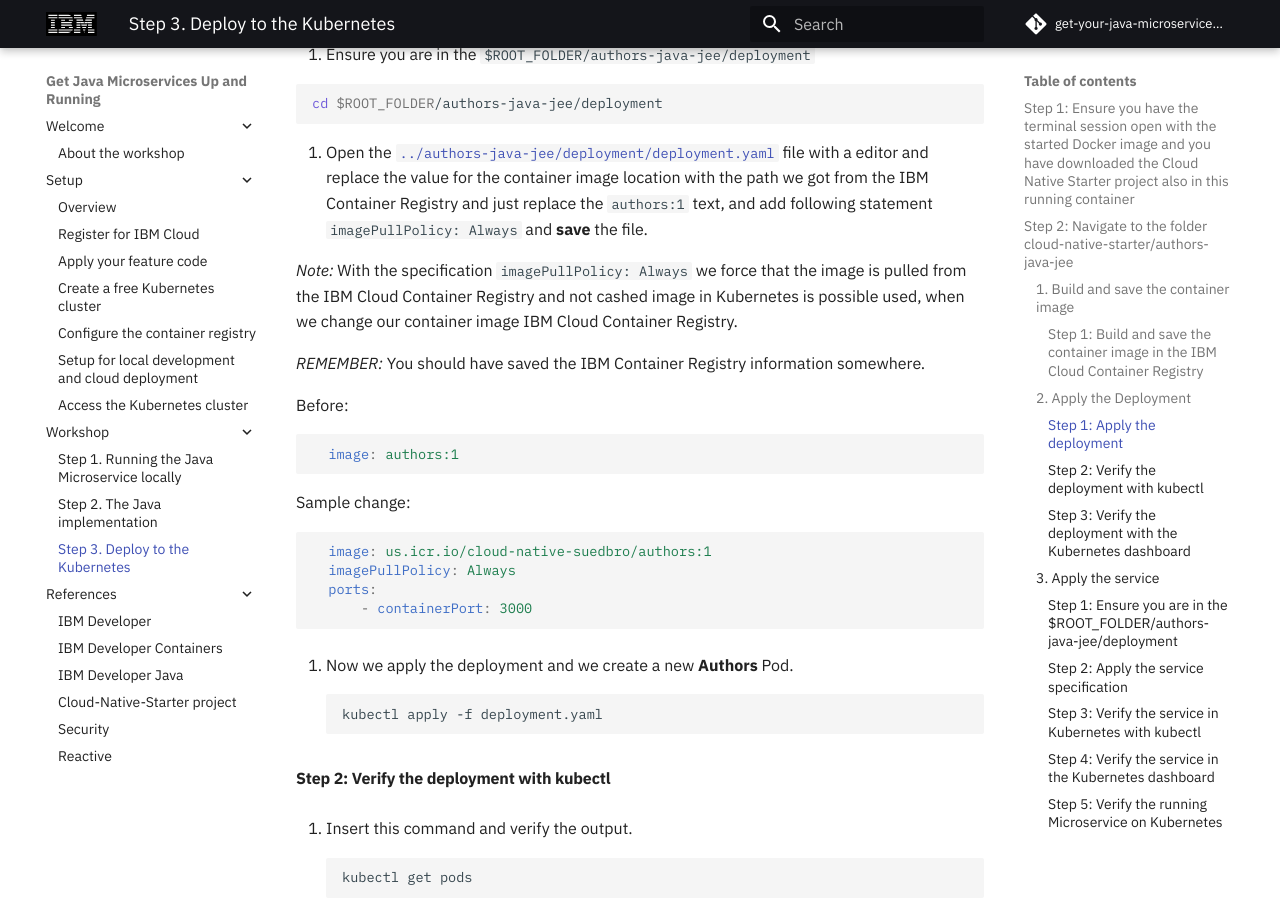
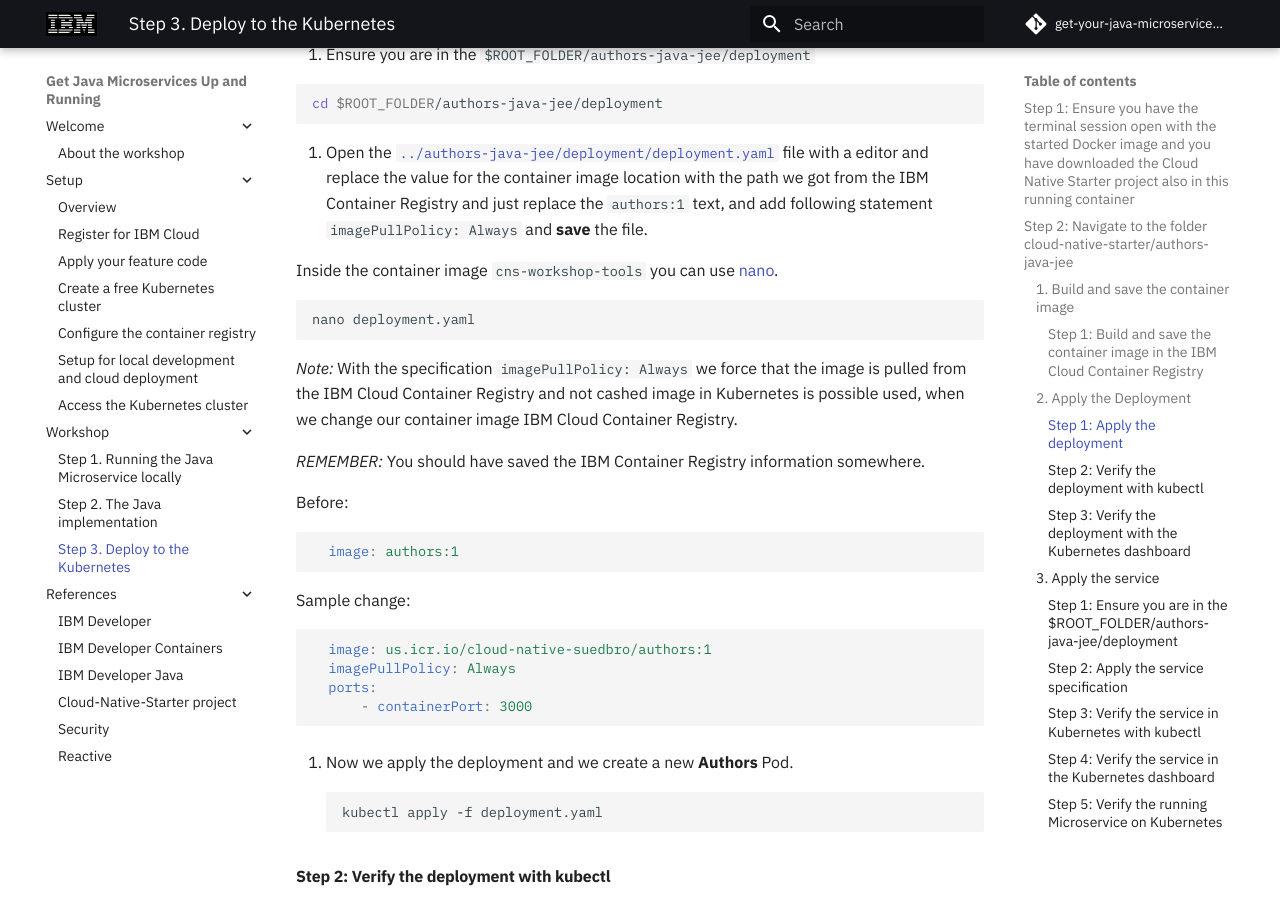
Before and after one commit to IBM/get-your-java-microservice-up-and-running, an MkDocs documentation site: the page built from workshop/exercise-03/README.md, in a window 1280 px wide and 900 px high, scrolled down 6399 px. Built offline with MkDocs 1.6.1 and Material for MkDocs 9.7.7, drawn with Linux system fonts in a browser that asks for light colours; comment, search, counter and statistics services are not loaded.

Commit message:
update documentation

````diff
--- a/workshop/exercise-03/README.md
+++ b/workshop/exercise-03/README.md
@@ -197,6 +197,12 @@ This is the full [deployment.yaml](https://github.com/IBM/cloud-native-starter/b
   ```
 
 1. Open the [`../authors-java-jee/deployment/deployment.yaml`](https://github.com/IBM/cloud-native-starter/blob/master/authors-java-jee/deployment/deployment.yaml) file with a editor and replace the value for the container image location with the path we got from the IBM Container Registry and just replace the ```authors:1``` text, and add following statement ```imagePullPolicy: Always``` and **save** the file.
+
+Inside the container image `cns-workshop-tools` you can use [nano](https://www.nano-editor.org/).
+
+```sh
+nano deployment.yaml
+```
 
 _Note:_ With the specification ```imagePullPolicy: Always``` we force that the image is pulled from the IBM Cloud Container Registry and not cashed image in Kubernetes is possible used, when we change our container image IBM Cloud Container Registry.
 
````
Also changed, not shown: workshop/exercise-02/README.md (+1 -1 lines).
